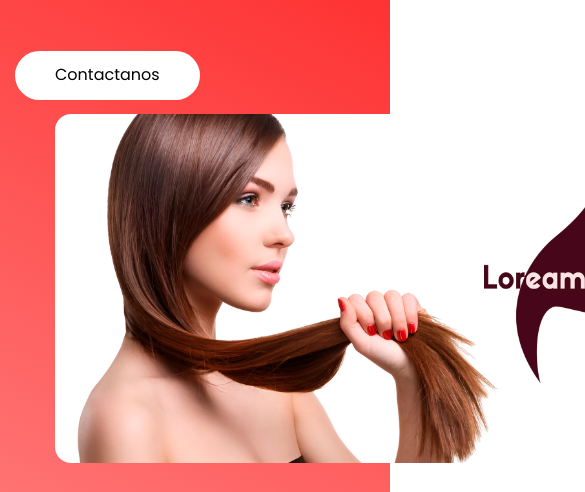
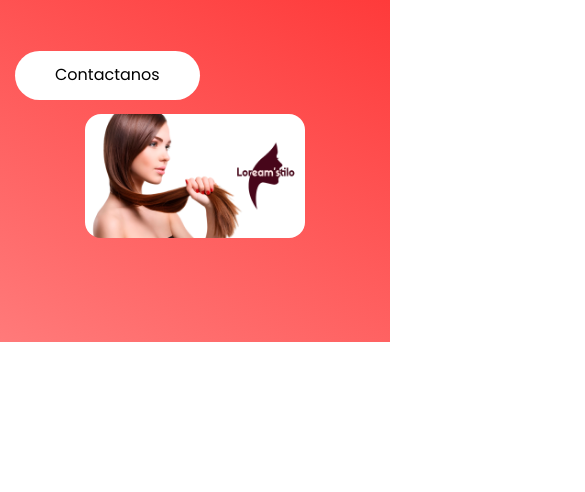
Before and after one commit to digitalpruu/Loream_stilo, a plain HTML site: page index.html in a window 390 px wide. Shown: the part 352-844 px from the top of the page, 585 px wide, since content can reach past the window. Drawn offline with nearby package versions, Linux system fonts and the light colour scheme.

Commit message:
Initial commit from script

```diff
--- a/css/responsive.css
+++ b/css/responsive.css
@@ -232,4 +232,8 @@ font-size: 16px;
  }
  .best_img {margin-top: 30px;}
  .titlepage h2 {font-size: 32px;}
+    .text-img{
+        width: 300px;
+        margin: 0 auto;
+    }
 }
```
